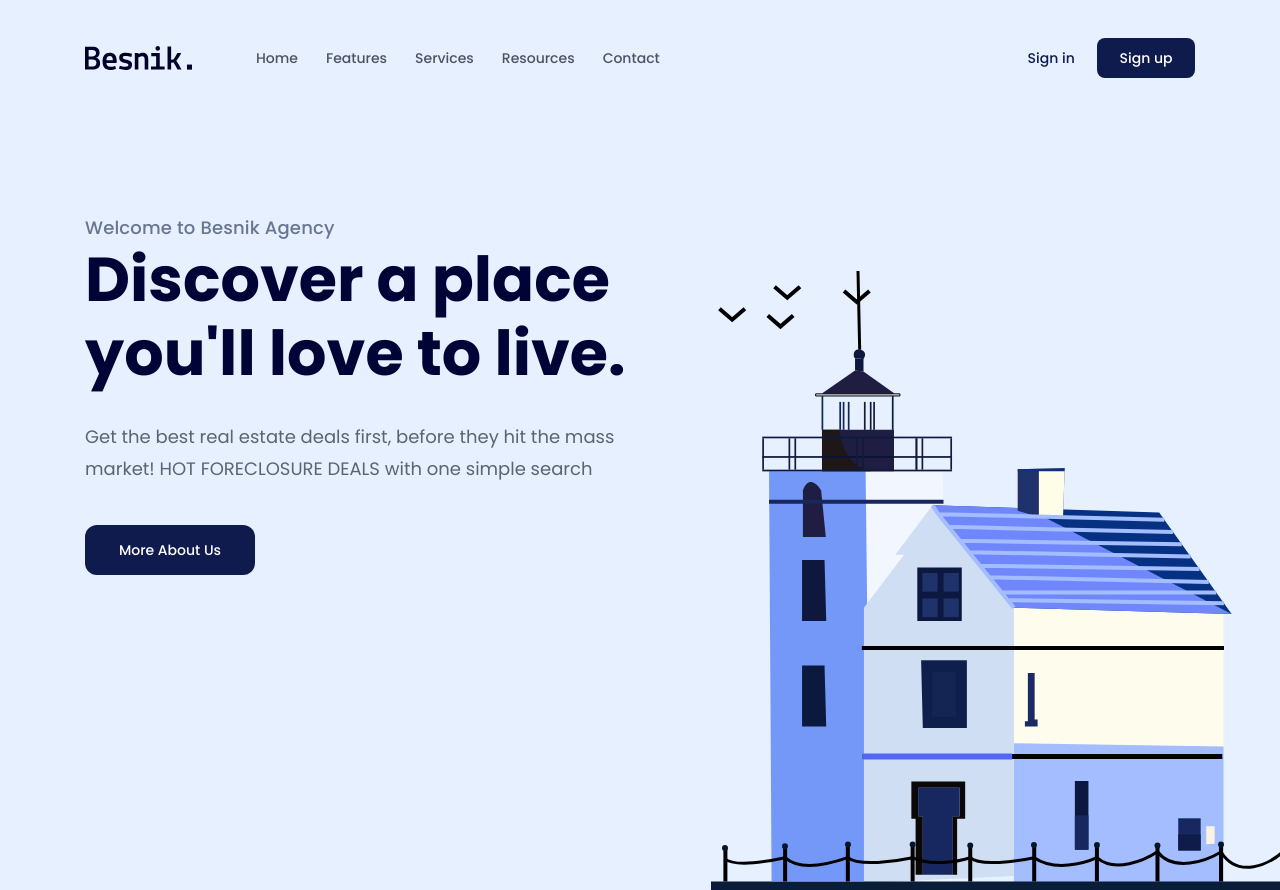
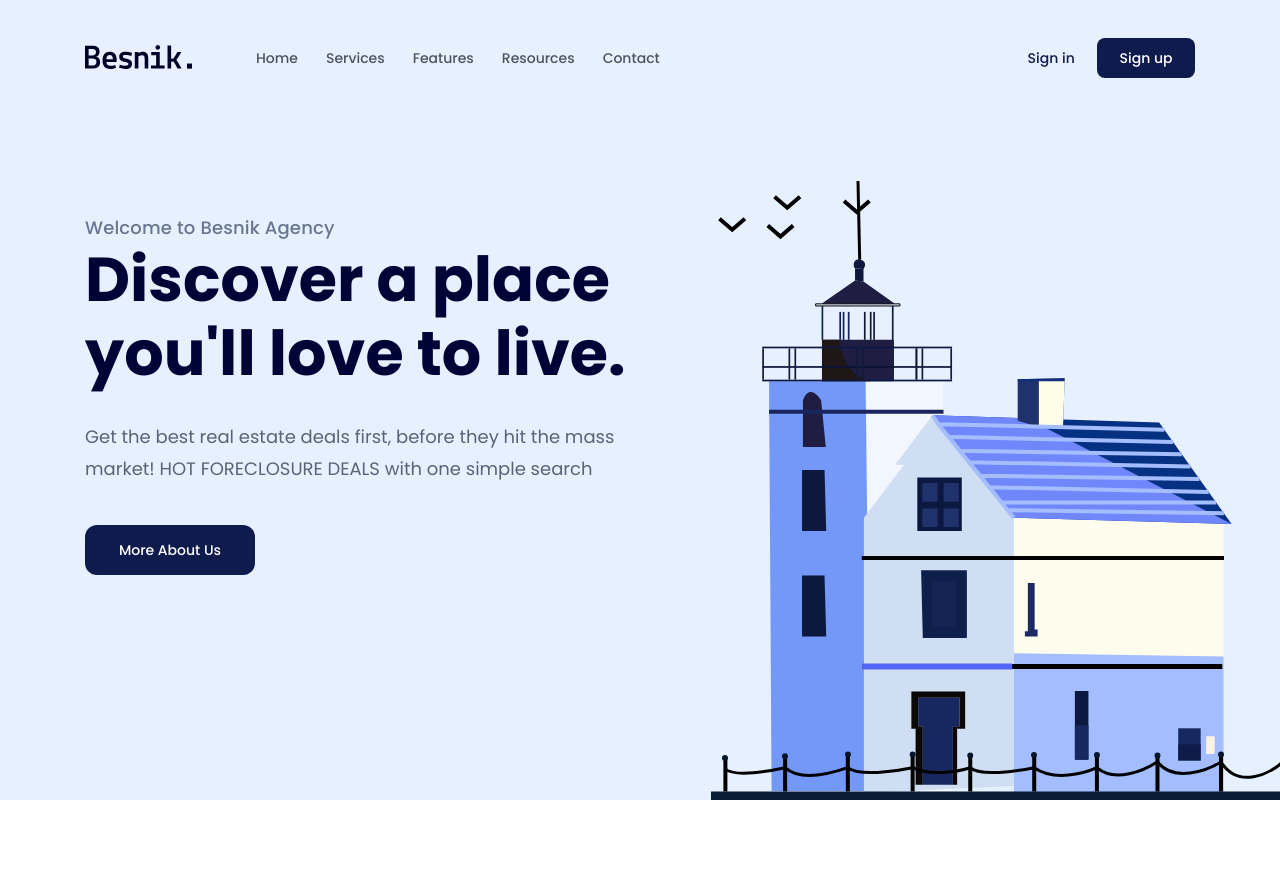
Before and after one commit to DuongDinhDang/F8-HTML-CSS-01, a plain HTML site: page index.html in a window 1280 px wide. Shown: the top 890 px of the page. Drawn offline with Linux system fonts and the light colour scheme.

Commit message:
fix bug phan Navbar

```diff
--- a/assets/css/style.css
+++ b/assets/css/style.css
@@ -4,6 +4,11 @@
 
 :root {
     --primary-color: #0f1b4c;
+}
+
+html,
+body {
+    scroll-behavior: smooth;
 }
 
 html {
@@ -65,7 +70,7 @@ a {
     display: flex;
     flex-direction: column;
     background: #e6f0ff;
-    height: 100vh;
+    height: calc(100vh - 90px);
 }
 
 .navbar {
--- a/index.html
+++ b/index.html
@@ -18,19 +18,21 @@
         <link rel="stylesheet" href="./assets/css/style.css" />
     </head>
     <body>
-        <main>
+        <main id="home">
             <header class="fixed-header">
                 <div class="content">
                     <nav class="navbar">
                         <!-- Logo -->
-                        <img src="./assets/img/Logo.svg" alt="Besnik." />
+                        <a href="#!"
+                            ><img src="./assets/img/Logo.svg" alt="Besnik."
+                        /></a>
                         <!-- Navigation -->
                         <ul>
-                            <li><a href="#!">Home</a></li>
-                            <li><a href="#!">Features</a></li>
-                            <li><a href="#!">Services</a></li>
-                            <li><a href="#!">Resources</a></li>
-                            <li><a href="#!">Contact</a></li>
+                            <li><a href="#home">Home</a></li>
+                            <li><a href="#services">Services</a></li>
+                            <li><a href="#features">Features</a></li>
+                            <li><a href="#resources">Resources</a></li>
+                            <li><a href="#contact">Contact</a></li>
                         </ul>
                         <!-- Action -->
                         <div class="actions">
@@ -115,7 +117,7 @@
                 </div>
             </div>
             <!-- Guides -->
-            <div class="guides">
+            <div id="services" class="guides">
                 <div class="content">
                     <h2 class="sub-title">How its works?</h2>
                     <p class="desc">
@@ -181,7 +183,7 @@
             </div>
 
             <!-- Featured -->
-            <div class="featured">
+            <div id="features" class="featured">
                 <div class="content">
                     <header>
                         <h2 class="sub-title">Featured Properties</h2>
@@ -322,7 +324,7 @@
             </div>
 
             <!-- Stats -->
-            <div class="stats">
+            <div id="resources" class="stats">
                 <div class="content">
                     <div class="row">
                         <div class="img-block">
@@ -491,7 +493,7 @@
             </div>
 
             <!-- Subscription-->
-            <div class="subscription">
+            <div id="contact" class="subscription">
                 <div class="content">
                     <div class="body">
                         <div class="info">
```
